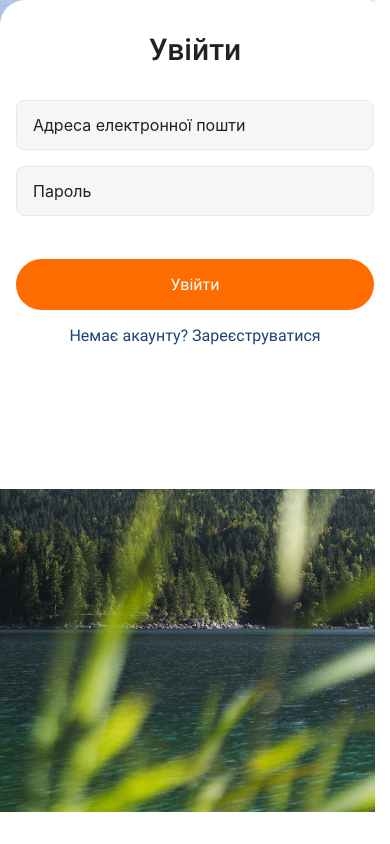
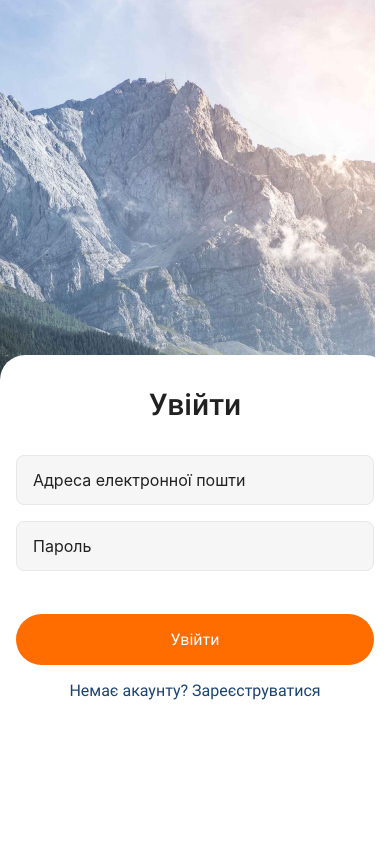
Before and after one commit to VadimKorobec/react-native, a React Native app: screen / in a window 390 px wide. Built offline with nearby package versions, Linux system fonts and the light colour scheme.

Commit message:
Update LoginScreen.js

```diff
--- a/Screens/PostsScreen/LoginScreen.js
+++ b/Screens/PostsScreen/LoginScreen.js
@@ -42,14 +42,14 @@ export default function LoginScreen() {
   return (
     <TouchableWithoutFeedback onPress={keyboardHide}>
       <View style={styles.container}>
-        <KeyboardAvoidingView
-          behavior={Platform.OS == "ios" ? "padding" : "height"}
-        >
         <ImageBackground
           style={styles.image}
           source={require("../../assets/images/photo-bg.jpg")}
         >
           <View style={styles.wrapperForm}>
+            <KeyboardAvoidingView
+              behavior={Platform.OS == "ios" ? "padding" : "height"}
+            >
               <View
                 style={{
                   ...styles.form,
@@ -104,9 +104,9 @@ export default function LoginScreen() {
                   </Text>
                 </View>
               </View>
+            </KeyboardAvoidingView>
           </View>
         </ImageBackground>
-        </KeyboardAvoidingView>
       </View>
     </TouchableWithoutFeedback>
   );
```
Lines whose indentation alone changed are shown as unchanged.
